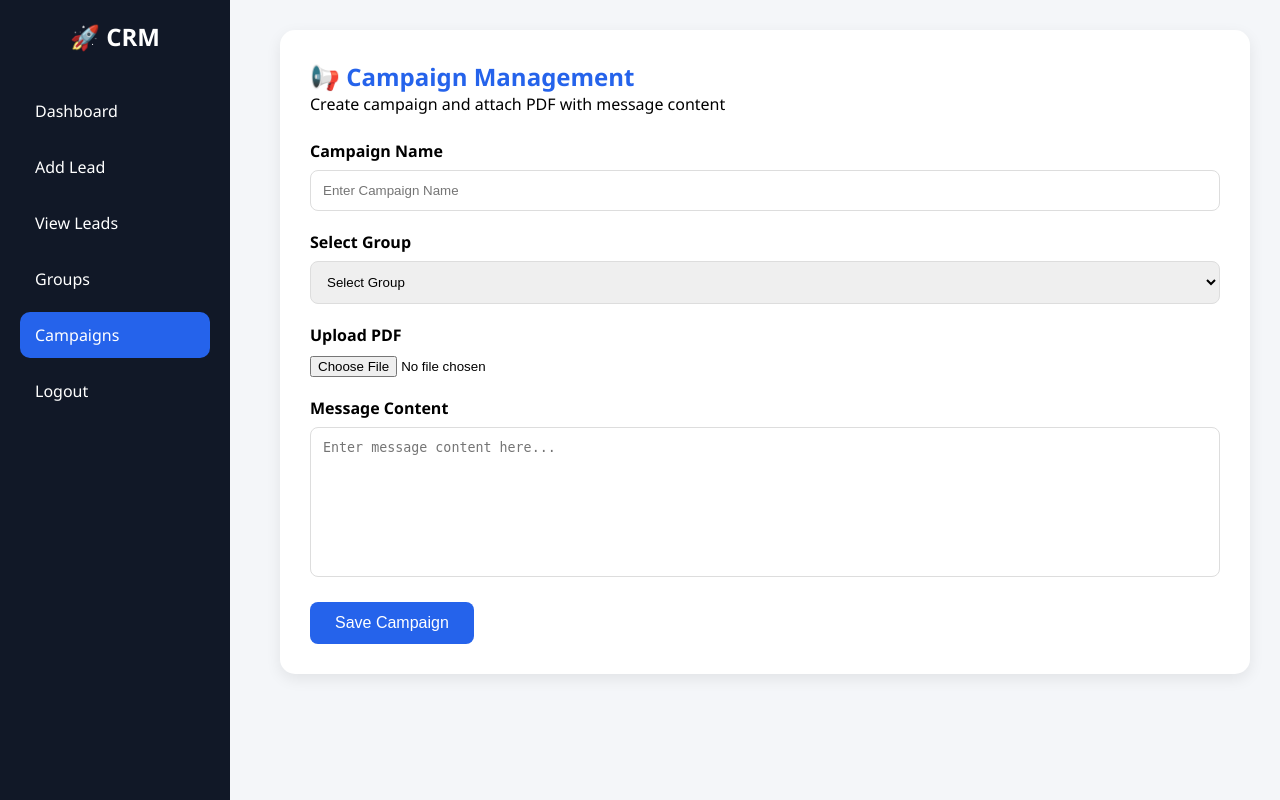
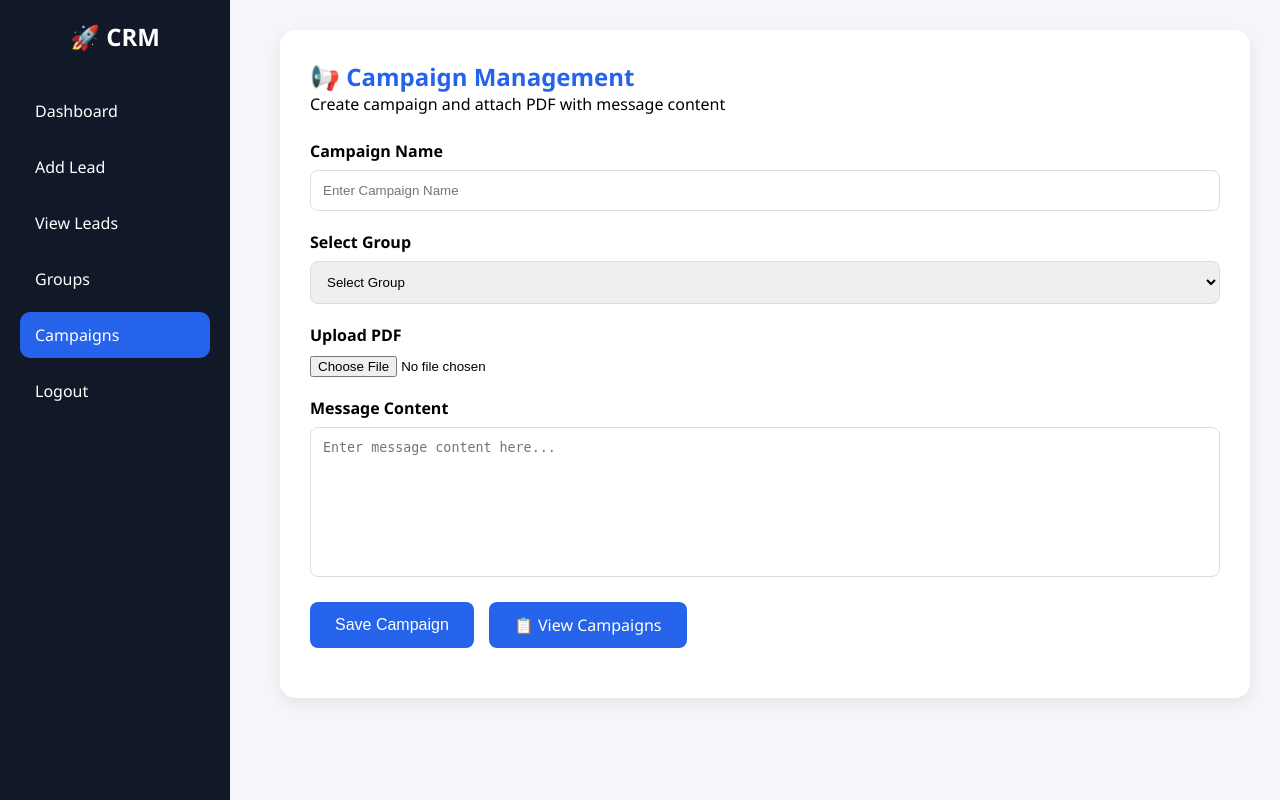
Before and after one commit to Chaitali1111/CRM, a FastAPI app: page /campaigns in a window 1280 px wide. Run offline with FastAPI, Linux system fonts and the light colour scheme.

Commit message:
Added campaign list navigation

```diff
--- a/templates/campaigns.html
+++ b/templates/campaigns.html
@@ -187,11 +187,33 @@
                 ></textarea>
             </div>
 
-            <button type="submit" class="btn">
-                Save Campaign
-            </button>
+            <div style="margin-top:20px; display:flex; gap:15px;">
 
-        </form>
+                <button type="submit" class="btn">
+                    Save Campaign
+                </button>
+
+               <a href="/campaign-list"
+                        class="btn"
+                        style="
+                            display:flex;
+                            align-items:center;
+                            justify-content:center;
+                            text-decoration:none;
+                            color:white;
+                        ">
+                        📋 View Campaigns
+                </a>
+
+            </div>
+
+            </form>
+
+        <div style="margin-top:20px;">
+
+
+
+        </div>
 
     </div>
 
```
